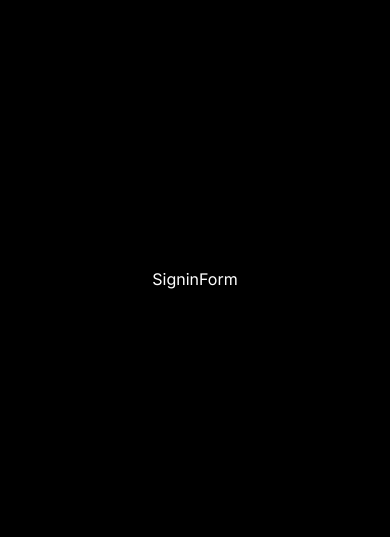
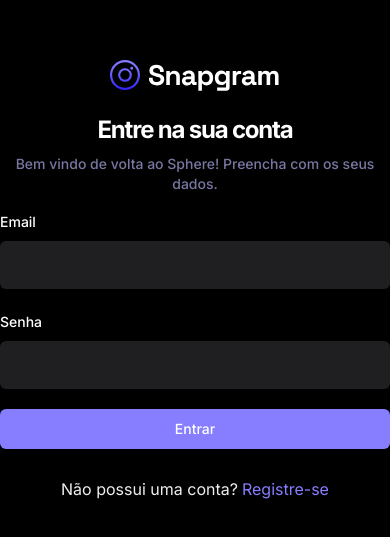
Before and after one commit to JoaoLucasCordeiro/sphere_project, a React (Vite) app: page /sign-in in a window 390 px wide. Shown: the part 143-680 px from the top of the page. Built offline with nearby package versions, Linux system fonts and the light colour scheme; no server answers.

Commit message:
feat: sign in function and sign up function is now working

```diff
--- a/src/_auth/forms/SigninForm.tsx
+++ b/src/_auth/forms/SigninForm.tsx
@@ -1,6 +1,129 @@
+import { zodResolver } from "@hookform/resolvers/zod"
+import {
+  Form,
+  FormControl,
+  FormField,
+  FormItem,
+  FormLabel,
+  FormMessage,
+} from "@/components/ui/form"
+import { Input } from "@/components/ui/input"
+import { Button } from "@/components/ui/button"
+import { useToast } from "@/components/ui/use-toast"
+import { useForm } from "react-hook-form"
+import { SigninValidation } from "@/lib/validation"
+import { z } from "zod"
+import Loader from "@/components/shared/Loader"
+import { Link, useNavigate } from "react-router-dom"
+import { useSignInAccount } from "@/lib/react-query/queriesAndMutations"
+import { useUserContext } from "@/context/AuthContext"
+
+
 const SigninForm = () => {
+
+  const { toast } = useToast();
+  const { checkAuthUser, isLoading: isUserLoading } = useUserContext();
+  const navigate = useNavigate();
+
+  const { mutateAsync: signInAccount} = useSignInAccount()
+
+  const form = useForm<z.infer<typeof SigninValidation>>({
+    resolver: zodResolver(SigninValidation),
+    defaultValues: {
+      email: "",
+      password: "",
+    },
+  })
+
+  // 2. Define a submit handler.
+  async function onSubmit(values: z.infer<typeof SigninValidation>) {
+
+    const session = await signInAccount({
+      email: values.email,
+      password: values.password,
+    })
+
+    if (!session) {
+      return toast({
+        title: "Login deu errado. Por favor tente novamente.",
+      })
+    }
+
+    const isLoggedIn = await checkAuthUser();
+
+    if (isLoggedIn) {
+      form.reset();
+      navigate('/')
+    } else {
+      return toast({
+        title: "Login deu errado. Por favor tente novamente.",
+      })
+    }
+  }
+
   return (
-    <div>SigninForm</div>
+    <Form {...form}>
+
+      <div className="sm:w-420 flex-center flex-col">
+        <img src="/assets/images/logo.svg" alt="Logo" />
+
+        <h2 className="h3-bold md:h2-bold pt-5 sm:pt-12">
+          Entre na sua conta
+        </h2>
+        <p className="text-light-3 small-medium md:base-regular mt-2 text-center">Bem vindo de volta ao Sphere! Preencha com os seus dados.</p>
+
+        <form onSubmit={form.handleSubmit(onSubmit)}
+          className="flex flex-col gap-5 w-full mt-4">
+
+          <FormField
+            control={form.control}
+            name="email"
+            render={({ field }) => (
+              <FormItem>
+                <FormLabel>Email</FormLabel>
+                <FormControl>
+                  <Input type="text" className="shad-input" {...field} />
+                </FormControl>
+
+                <FormMessage />
+              </FormItem>
+            )}
+          />
+
+          <FormField
+            control={form.control}
+            name="password"
+            render={({ field }) => (
+              <FormItem>
+                <FormLabel>Senha</FormLabel>
+                <FormControl>
+                  <Input type="password" className="shad-input" {...field} />
+                </FormControl>
+
+                <FormMessage />
+              </FormItem>
+            )}
+          />
+          <Button
+            type="submit"
+            className="shad-button_primary"
+          >
+            {isUserLoading ? (
+              <div className="flex-center gap-2">
+                <Loader />
+                Carregando...
+              </div>
+            ) : (
+              "Entrar"
+            )}
+          </Button>
+          <p className="text-small-regular text-light-2 text-center mt-2">
+            Não possui uma conta?
+            <Link to="/sign-up" className="text-primary-500 text-small-semibold ml-1">Registre-se</Link>
+          </p>
+        </form>
+      </div>
+    </Form>
   )
 }
 
--- a/src/_auth/forms/SignupForm.tsx
+++ b/src/_auth/forms/SignupForm.tsx
@@ -24,8 +24,9 @@
   const { toast } = useToast();
   const { checkAuthUser, isLoading: isUserLoading } = useUserContext();
   const navigate = useNavigate();
-  const { mutateAsync: createUserAccount, isLoading: isCreatingUser } = useCreateUserAccount();
-  const { mutateAsync: signInAccount, isLoading: isSigningIn } = useSignInAccount
+
+  const { mutateAsync: createUserAccount, isPending: isCreatingAccount } = useCreateUserAccount();
+  const { mutateAsync: signInAccount, isPending: isSigningIn } = useSignInAccount();
 
   const form = useForm<z.infer<typeof SignupValidation>>({
     resolver: zodResolver(SignupValidation),
@@ -79,7 +80,7 @@
         <h2 className="h3-bold md:h2-bold pt-5 sm:pt-12">
           Criar uma nova conta
         </h2>
-        <p className="text-light-3 small-medium md:base-regular mt-2">Entre com os seus dados para usar o Sphere.</p>
+        <p className="text-light-3 small-medium md:base-regular mt-2 text-center">Preencha com os seus dados para registrar-se no Sphere.</p>
 
         <form onSubmit={form.handleSubmit(onSubmit)}
           className="flex flex-col gap-5 w-full mt-4">
@@ -147,13 +148,13 @@
             type="submit"
             className="shad-button_primary"
           >
-            {isCreatingUser ? (
+            {isCreatingAccount ? (
               <div className="flex-center gap-2">
                 <Loader />
                 Carregando...
               </div>
             ) : (
-              "Entrar"
+              "Criar Conta"
             )}
           </Button>
           <p className="text-small-regular text-light-2 text-center mt-2">
--- a/src/context/AuthContext.tsx
+++ b/src/context/AuthContext.tsx
@@ -58,6 +58,7 @@
 
 
     useEffect(() => {
+
         if (
             localStorage.getItem('cookieFallback') === '[]' ||
             localStorage.getItem('cookieFallback') === null
--- /dev/null
+++ b/src/lib/react-query/QueryProvider.tsx
@@ -0,0 +1,14 @@
+import { QueryClient, QueryClientProvider } from "@tanstack/react-query"
+import { ReactNode } from "react"
+
+const queryClient = new QueryClient()
+
+export const QueryProvider = ({ children }: { children: ReactNode }) => {
+    return (
+        <QueryClientProvider client={queryClient}>
+            {children}
+        </QueryClientProvider>
+    )
+}
+
+export default QueryProvider
--- a/src/lib/validation/index.ts
+++ b/src/lib/validation/index.ts
@@ -6,3 +6,8 @@
     email: z.string().email(),
     password: z.string().min(8, {message: "A Senha Deve Possuir Pelo Menos 8 Caracteres"}),
   })
+
+  export const SigninValidation = z.object({
+    email: z.string().email(),
+    password: z.string().min(8, {message: "A Senha Deve Possuir Pelo Menos 8 Caracteres"}),
+  })
--- a/src/main.tsx
+++ b/src/main.tsx
@@ -1,10 +1,16 @@
 import ReactDOM from "react-dom/client";
 import { BrowserRouter } from "react-router-dom";
 import App from "./App";
+import AuthProvider from "./context/AuthContext";
+import QueryProvider from "./lib/react-query/QueryProvider";
 
 
 ReactDOM.createRoot(document.getElementById("root")!).render(
     <BrowserRouter>
-        <App />
+        <QueryProvider>
+            <AuthProvider>
+                <App />
+            </AuthProvider>
+        </QueryProvider>
     </BrowserRouter>
 )
```
